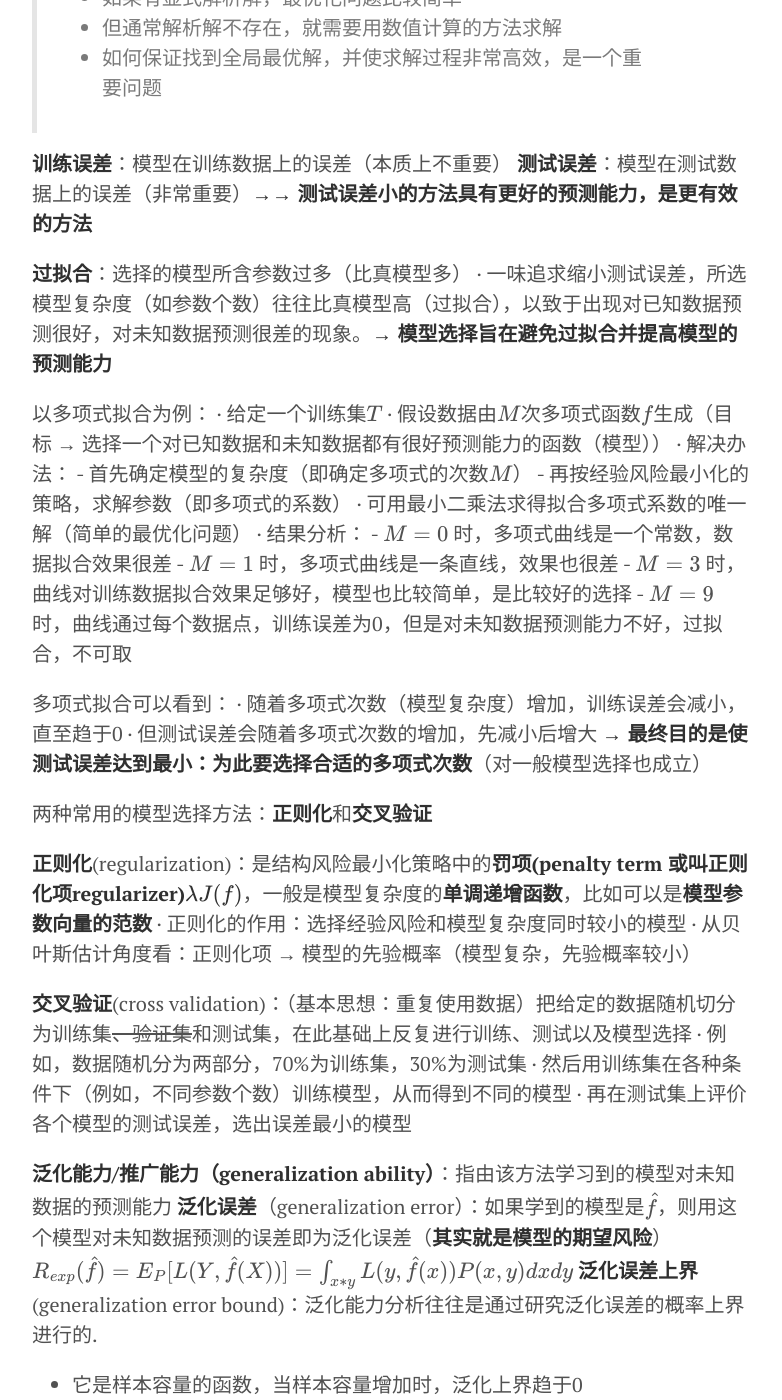
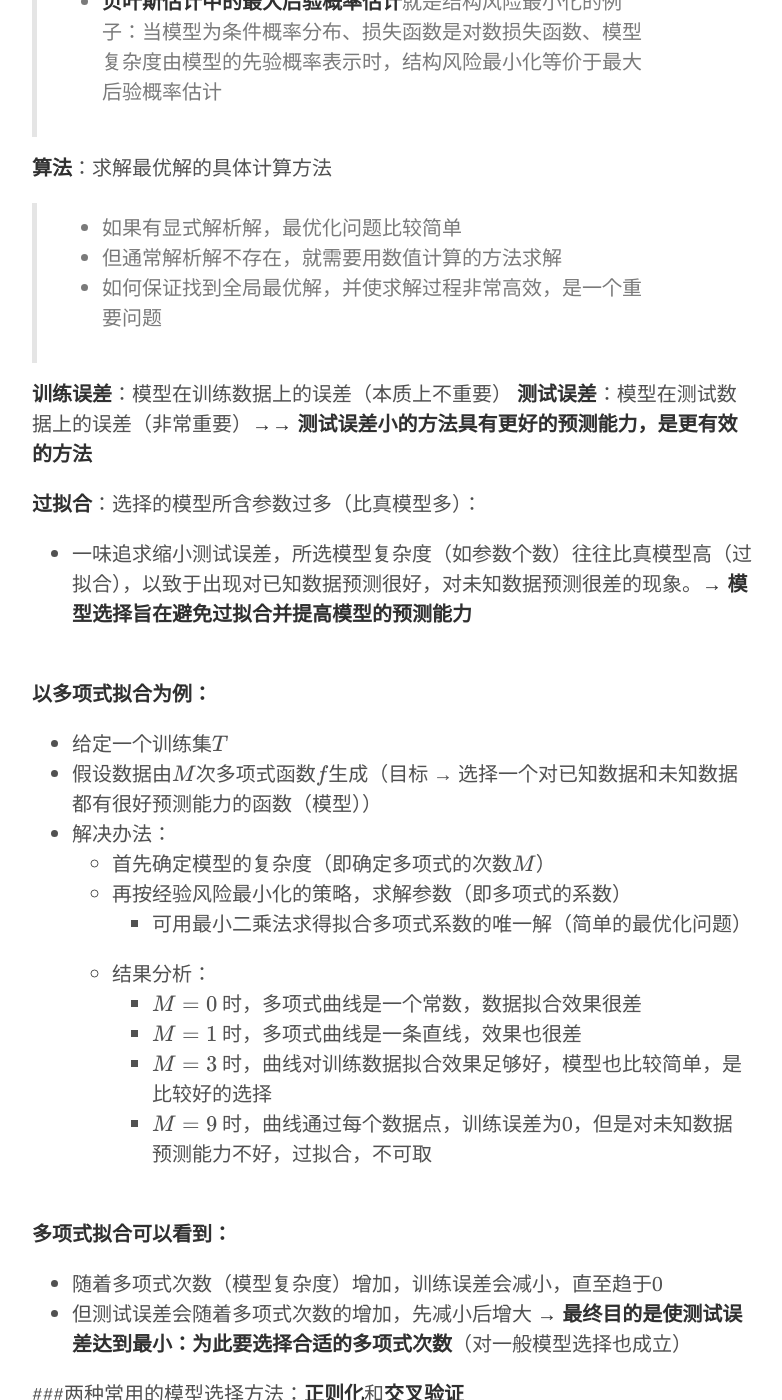
Before and after one commit to lxqsang/yinime.github.io, a Jekyll site: the page built from _posts/2016-10-25-statistic-note.md, in a window 1280 px wide and 1400 px high, scrolled down 1895 px. Shown: the whole window, without its empty margins (248-1030 px from the left). Built offline with Jekyll 4.4.1, drawn with Linux system fonts in a browser that asks for light colours; formulas are drawn with MathJax 3; some of the changed text lies outside the part shown.

Commit message:
fix latex

```diff
--- a/_includes/head.html
+++ b/_includes/head.html
@@ -26,20 +26,5 @@
   <!-- RSS -->
   <link rel="alternate" type="application/rss+xml" title="RSS" href="/atom.xml">
  <!-- mathjax config similar to math.stackexchange -->
-  <script type="text/x-mathjax-config">
-  MathJax.Hub.Config({
-    "HTML-CSS":{
-      styles:{
-        ".MathJax .mo, .MathJax .mi":{color:"black !important"}
-      }
-    }
-    tex2jax: {
-      inlineMath: [ ['$', '$'] ],
-      displayMath: [ ['$$', '$$']],
-      TeX: { equationNumbers: { autoNumber: "AMS" },
-       extensions: ["AMSmath.js", "AMSsymbols.js"] }
-    }
-  });
-  </script>
-  <script src="https://cdn.mathjax.org/mathjax/latest/MathJax.js?config=TeX-AMS-MML_HTMLorMML" type="text/javascript"></script>
+
 </head>
--- a/_posts/2016-10-25-statistic-note.md
+++ b/_posts/2016-10-25-statistic-note.md
@@ -8,28 +8,32 @@
 ---
 
 
-###第一章
+##第一章
 
-**统计学习方法：**
-	· 从训练数据（training data）（给定的、有限的集合）出发，
-	· （假设数据是独立同分布产生的）
-	· 运用某个（某评价标准evaluation criterion）（从假设空间hypothesis space）选出的最优模型（由算法实现）
-	· （假设空间：假设要学习的模型属于某个函数的集合）
-	· 对~~已知训练数据和~~未知测试数据（在评价标准下）有最优的预测
+###统计学习方法：
+
+- 从训练数据（training data）（给定的、有限的集合）出发，
+- （假设数据是独立同分布产生的）
+- 运用某个（某评价标准evaluation criterion）（从假设空间hypothesis space）选出的最优模型（由算法实现）
+- （假设空间：假设要学习的模型属于某个函数的集合）
+- 对~~已知训练数据和~~未知测试数据（在评价标准下）有最优的预测
 	- **三要素：→ “模型的假设空间”（model） → “模型的选择准则”（strategy） → “模型学习的算法”（algorithm）**
 	- **方法 = 模型 + 策略 + 算法**
 
-**步骤：**
-	1. 得到一个有限的训练数据的集合
-	**2. 确定包含所有可能的模型的假设空间（学习模型的集合）
-	3. 确定模型选择的准则（学习的策略）
-	4. 实现求解最优模型的算法（学习的算法）**
-	5. 通过学习方法选择最优模型
-	6. 利用学习的最优模型对心的数据进行预测或分析
+###步骤：
 
-统计学习包括监督学习、非监督学习、半监督学习和强化学习
+1. 得到一个有限的训练数据的集合
+2. **确定包含所有可能的模型的假设空间（学习模型的集合）**
+3. **确定模型选择的准则（学习的策略）**
+4. **实现求解最优模型的算法（学习的算法）**
+5. 通过学习方法选择最优模型
+6. 利用学习的最优模型对心的数据进行预测或分析
 
-**监督学习**：利用训练数据集**学习**一个模型，再用模型对测试样本集进行预测
+<br>
+**统计学习包括监督学习、非监督学习、半监督学习和强化学习**
+<br>
+###监督学习：
+利用训练数据集**学习**一个模型，再用模型对测试样本集进行预测
 
 **模型**：概率函数或者非概率函数（决策函数）
     > - 决策函数（之假设空间$\mathcal F$）:
@@ -59,43 +63,55 @@
 **训练误差**：模型在训练数据上的误差（本质上不重要）
 **测试误差**：模型在测试数据上的误差（非常重要）**→→ 测试误差小的方法具有更好的预测能力，是更有效的方法**
 
-**过拟合**：选择的模型所含参数过多（比真模型多）
- · 一味追求缩小测试误差，所选模型复杂度（如参数个数）往往比真模型高（过拟合），以致于出现对已知数据预测很好，对未知数据预测很差的现象。**→ 模型选择旨在避免过拟合并提高模型的预测能力**
+**过拟合**：选择的模型所含参数过多（比真模型多）：
 
-以多项式拟合为例：
-	· 给定一个训练集$T$
-	· 假设数据由$M$次多项式函数$f$生成（目标 → 选择一个对已知数据和未知数据都有很好预测能力的函数（模型））
-	· 解决办法：
-		- 首先确定模型的复杂度（即确定多项式的次数$M$）
-		- 再按经验风险最小化的策略，求解参数（即多项式的系数）
-			· 可用最小二乘法求得拟合多项式系数的唯一解（简单的最优化问题）
-	· 结果分析：
+ - 一味追求缩小测试误差，所选模型复杂度（如参数个数）往往比真模型高（过拟合），以致于出现对已知数据预测很好，对未知数据预测很差的现象。**→ 模型选择旨在避免过拟合并提高模型的预测能力**
+
+
+<br>
+**以多项式拟合为例：**
+
+- 给定一个训练集$T$
+- 假设数据由$M$次多项式函数$f$生成（目标 → 选择一个对已知数据和未知数据都有很好预测能力的函数（模型））
+- 解决办法：
+	- 首先确定模型的复杂度（即确定多项式的次数$M$）
+	- 再按经验风险最小化的策略，求解参数（即多项式的系数）
+		- 可用最小二乘法求得拟合多项式系数的唯一解（简单的最优化问题）
+	- 结果分析：
 		- $M = 0$ 时，多项式曲线是一个常数，数据拟合效果很差
 		- $M = 1$ 时，多项式曲线是一条直线，效果也很差
 		- $M = 3$ 时，曲线对训练数据拟合效果足够好，模型也比较简单，是比较好的选择
 		- $M = 9$ 时，曲线通过每个数据点，训练误差为0，但是对未知数据预测能力不好，过拟合，不可取
 
-多项式拟合可以看到：
-	· 随着多项式次数（模型复杂度）增加，训练误差会减小，直至趋于0
-	· 但测试误差会随着多项式次数的增加，先减小后增大
+<br>
+**多项式拟合可以看到：**
+
+- 随着多项式次数（模型复杂度）增加，训练误差会减小，直至趋于0
+- 但测试误差会随着多项式次数的增加，先减小后增大
 	**→ 最终目的是使测试误差达到最小：为此要选择合适的多项式次数**（对一般模型选择也成立）
 
 
-两种常用的模型选择方法：**正则化**和**交叉验证**
+###两种常用的模型选择方法：**正则化**和**交叉验证**
 
 **正则化**(regularization)：是结构风险最小化策略中的**罚项(penalty term 或叫正则化项regularizer)$\lambda J(f)$**，一般是模型复杂度的**单调递增函数**，比如可以是**模型参数向量的范数**
-· 正则化的作用：选择经验风险和模型复杂度同时较小的模型
-· 从贝叶斯估计角度看：正则化项 → 模型的先验概率（模型复杂，先验概率较小）
 
+- 正则化的作用：选择经验风险和模型复杂度同时较小的模型
+- 从贝叶斯估计角度看：正则化项 → 模型的先验概率（模型复杂，先验概率较小）
+
+<br>
 **交叉验证**(cross validation)：（基本思想：重复使用数据）把给定的数据随机切分为训练集~~、验证集~~和测试集，在此基础上反复进行训练、测试以及模型选择
-· 例如，数据随机分为两部分，70%为训练集，30%为测试集
-· 然后用训练集在各种条件下（例如，不同参数个数）训练模型，从而得到不同的模型
-· 再在测试集上评价各个模型的测试误差，选出误差最小的模型
 
+- 例如，数据随机分为两部分，70%为训练集，30%为测试集
+- 然后用训练集在各种条件下（例如，不同参数个数）训练模型，从而得到不同的模型
+- 再在测试集上评价各个模型的测试误差，选出误差最小的模型
+
+<br>
+###泛化能力
 **泛化能力/推广能力（generalization ability）**：指由该方法学习到的模型对未知数据的预测能力
 **泛化误差**（generalization error）：如果学到的模型是$\hat f$，则用这个模型对未知数据预测的误差即为泛化误差（**其实就是模型的期望风险**）
 $$R_{exp}(\hat f)=E_P[L(Y,\hat f(X))]=\int_{x*y} L(y,\hat f(x))P(x,y)dxdy$$
 **泛化误差上界**(generalization error bound)：泛化能力分析往往是通过研究泛化误差的概率上界进行的.
+
 - 它是样本容量的函数，当样本容量增加时，泛化上界趋于0
 - 它是假设空间容量(capacity)的函数，假设空间容量越大，模型就越难学，泛化误差上界就越大
 
@@ -105,10 +121,13 @@
 
 不等式左端$R(f)$是泛化误差，右端即为泛化误差上界. 右端第一项是训练误差，训练误差越小，泛化误差也越小. 第二项$\varepsilon(d,N,\delta)$是$N$的单调递减函数，当$N$趋于无穷时趋于$0$；同时它也是$\sqrt{\log d}$阶的函数，假设空间$\mathcal F$包含的函数越多，其值越大.
 
-**算法/统计（监督）学习方法**：分为**生成方法**（generative approach）（得到的模型称为**生成模型**）和**判别方法**（discriminative approach）（得到的模型称为**判别模型**）
+<br>
+###算法/统计（监督）学习方法
+分为**生成方法**（generative approach）（得到的模型称为**生成模型**）和**判别方法**（discriminative approach）（得到的模型称为**判别模型**）
 
 **生成方法**：数据由联合概率分布$P(X,Y)$学习，求出条件概率分布$P(Y|X)$作为预测模型，即得生成模型：
 $$P(Y|X)=\frac{P(X,Y)}{P(X)}$$
+
 - 模型表示了给定输入$X$产生输出$Y$得生成关系；
 - 典型的生成模型：朴素贝叶斯法和隐马尔可夫模型；
 - 此法可还原出联合概率分布$P(X,Y)$，而判别方法则不能；
```
Also changed, not shown: other parts of _posts/2016-10-25-statistic-note.md (+12 -1 lines).
